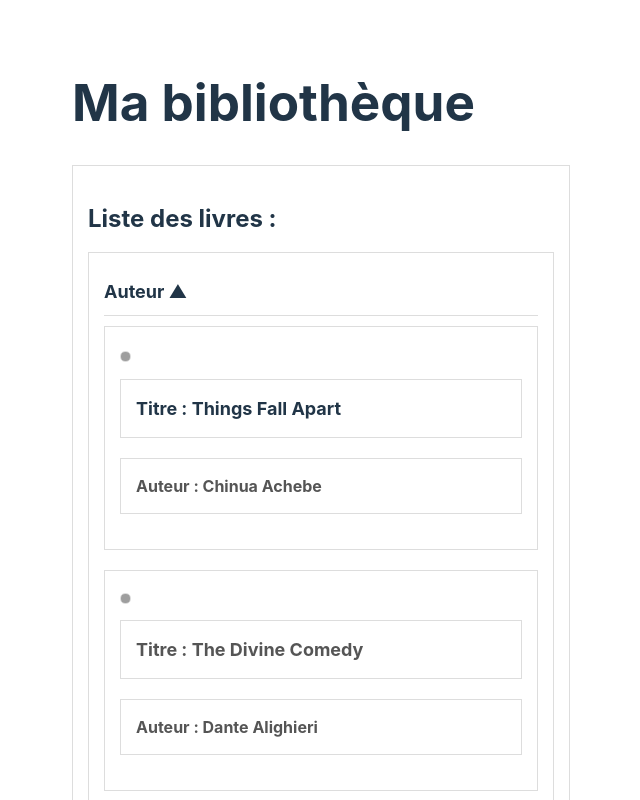
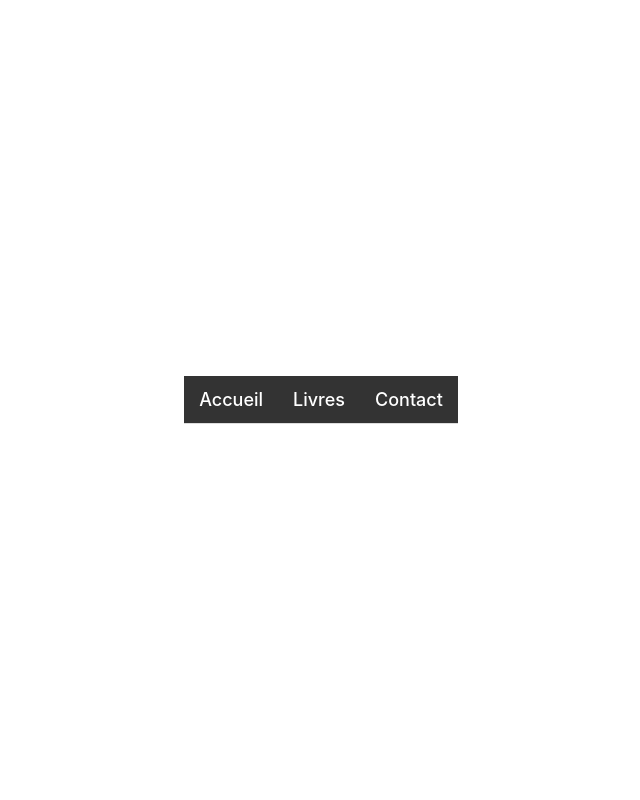
Before and after one commit to Velass/ReactDIGINAMIC, a React (Vite) app: page / in a window 1280 px wide. Shown: the top 800 px of the page, without its empty margins (319-959 px from the left). Built offline with nearby package versions, Linux system fonts and the light colour scheme; grey boxes are pictures that could not be loaded.

Commit message:
mise en route du router si on click sur livres ca fonctionne

```diff
--- a/package.json
+++ b/package.json
@@ -11,7 +11,8 @@
   },
   "dependencies": {
     "react": "^18.2.0",
-    "react-dom": "^18.2.0"
+    "react-dom": "^18.2.0",
+    "react-router-dom": "^6.21.2"
   },
   "devDependencies": {
     "@types/react": "^18.2.43",
--- a/src/App.jsx
+++ b/src/App.jsx
@@ -1,18 +1,20 @@
-
 import "./App.css";
+import { BrowserRouter as Router, Route, Routes } from "react-router-dom";
 import { BooksProvider } from "./utils/context/BooksContext";
 import BooksPage from "./components/books/BooksPage";
+import Header from "./components/header/Header";
 
 function App() {
-
-
-
   return (
     <BooksProvider>
-      <div className="App">
-        <h1>Ma bibliothèque</h1>
-        <BooksPage />
-      </div>
+      <Router>
+        <div className="App">
+          <Header />
+          <Routes>
+            <Route path="/livres" element={<BooksPage />} />
+          </Routes>
+        </div>
+      </Router>
     </BooksProvider>
   );
 }
--- /dev/null
+++ b/src/components/header/Header.css
@@ -0,0 +1,22 @@
+/* Header.css */
+
+.header {
+    display: flex;
+    justify-content: space-around;
+    align-items: center;
+    background-color: #333;
+    color: #fff;
+    padding: 10px;
+  }
+
+  .nav-link {
+    text-decoration: none;
+    color: #fff;
+    font-size: 18px;
+    margin: 0 15px;
+    transition: color 0.3s;
+  }
+
+  .nav-link:hover {
+    color: #ffcc00; /* Couleur de survol */
+  }
--- a/src/components/header/header.jsx
+++ b/src/components/header/header.jsx
@@ -0,0 +1,20 @@
+import { Link } from 'react-router-dom';
+import './Header.css';
+
+function Header() {
+  return (
+    <div className="header">
+      <Link to="/" className="nav-link">
+        Accueil
+      </Link>
+      <Link to="/livres" className="nav-link">
+        Livres
+      </Link>
+      <Link to="/contact" className="nav-link">
+        Contact
+      </Link>
+    </div>
+  );
+}
+
+export default Header;
```
Also changed, not shown: 1 other file (tests, documents, lock files or other folders).
